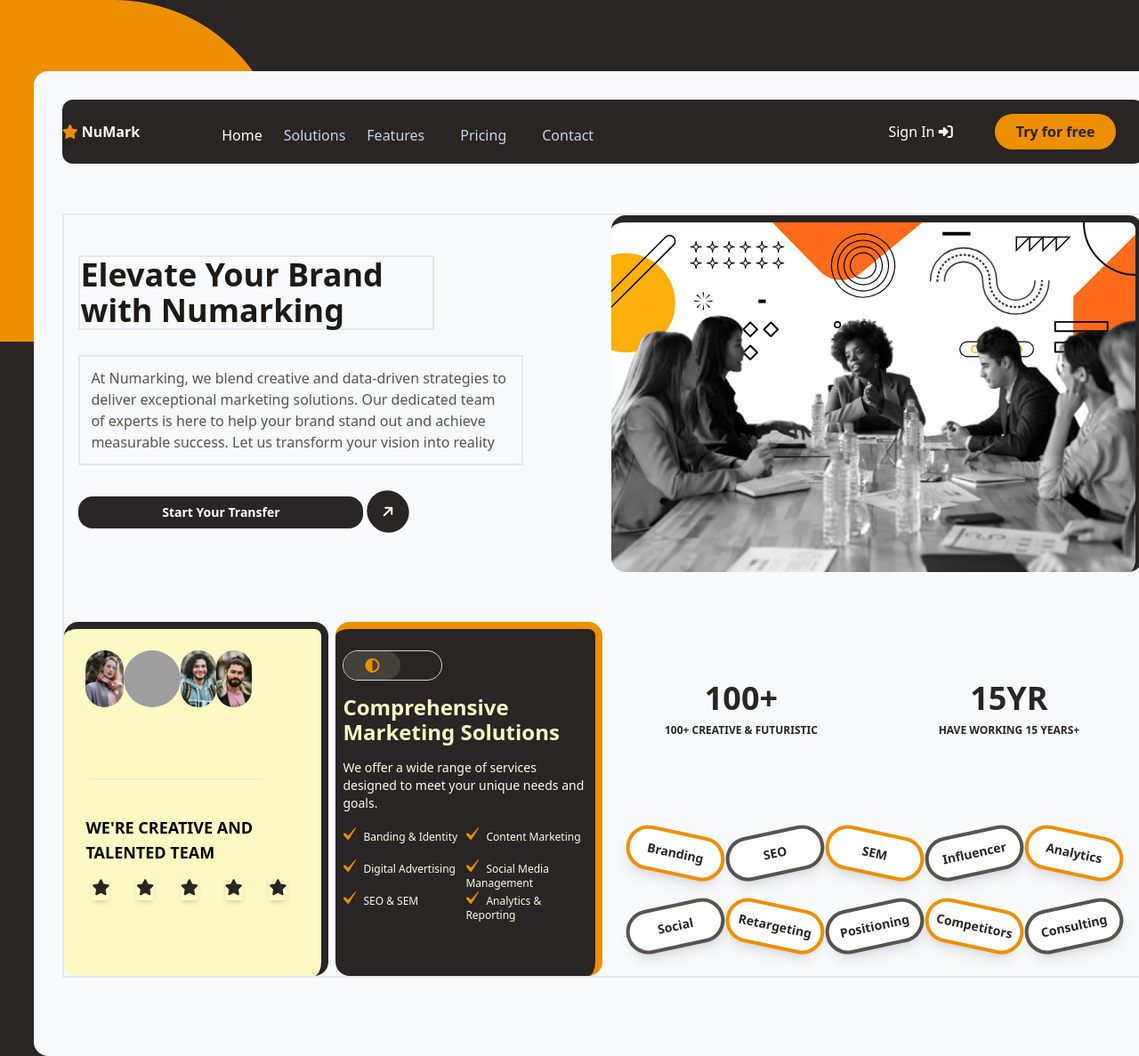
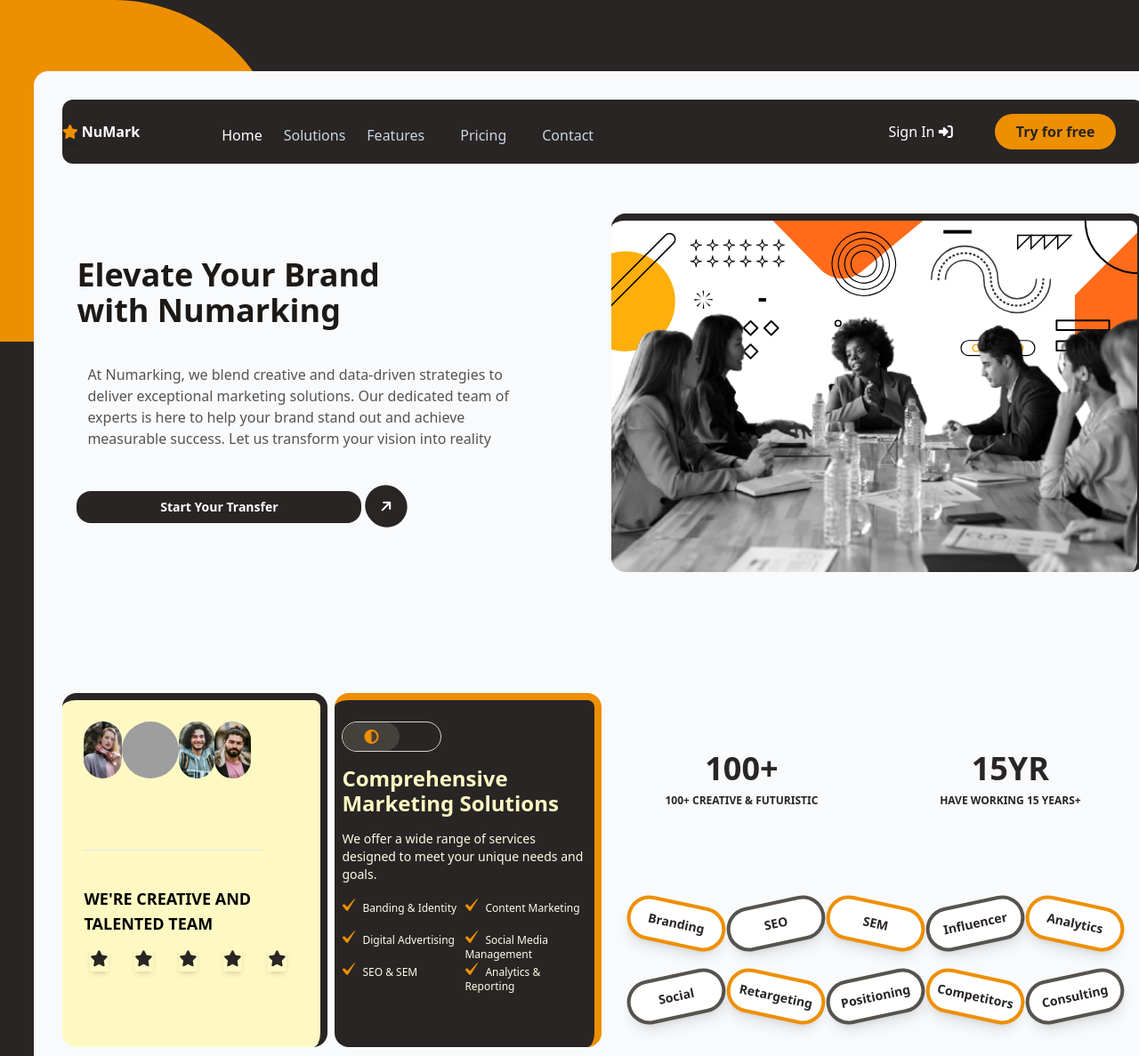
Before and after one commit to wisdomcool11/NuMark, a plain HTML site: page index.html in a window 1280 px wide. Shown: the top 1187 px of the page at 89% size. Drawn offline with nearby package versions, Linux system fonts and the light colour scheme; grey boxes are pictures that could not be loaded.

Commit message:
third commit: fixed the spacing btw the hero and the other section

```diff
--- a/app.js
+++ b/app.js
@@ -21,5 +21,5 @@ ScrollReveal({
 });
 
 ScrollReveal().reveal('header', {delay: 200, origin: 'top'});
-ScrollReveal().reveal('#hero__text, #hero__content, #CTA__btn',{delay: 700, origin: 'left', interval: 400 })
+ScrollReveal().reveal('#hero__text, #hero__content, #CTA__btn',{delay: 600, origin: 'left', interval: 400 })
 ScrollReveal().reveal('#card__one, #card__two',{delay: 500, origin: 'bottom' , interval: 200 })
--- a/index.html
+++ b/index.html
@@ -222,17 +222,17 @@
 
             <!-- Hero section -->
 
-            <section class=" w-full my-14 space-y-14 border-2 ">
+            <section class=" w-full my-14 space-y-14  ">
                 <div class="flex  flex-col md:flex-row gap-7 md:gap-1 justify-center items-center">
                     <!-- hold the hero img and text content -->
                     <div class="flex flex-col gap-7 w-full md:p-4 justify-center items-center md:justify-center md:items-start " >
 
-                        <h2 class=" text-stone-900 text-4xl font-bold md:w-[400px] leading-10 text-center mx-auto md:text-left md:mx-0 border-2 " id="hero__text">
+                        <h2 class=" text-stone-900 text-4xl font-bold md:w-[400px] leading-10 text-center mx-auto md:text-left md:mx-0 " id="hero__text">
                             Elevate Your Brand
                             with Numarking
                         </h2>
 
-                        <p class=" font-base text-stone-600 text-md md:w-[400px] text-center mx-auto md:mx-0 md:text-left  md:w-[500px] p-3 border-2 " id="hero__content ">
+                        <p class=" font-base text-stone-600 text-md md:w-[400px] text-center mx-auto md:mx-0 md:text-left  md:w-[500px] p-3 " id="hero__content ">
                             At Numarking, we blend creative and data-driven strategies to deliver exceptional marketing solutions. Our dedicated team of experts is here to help your brand stand out and achieve measurable success. Let us transform your vision into reality
                         </p>
 
@@ -247,15 +247,16 @@
                         </a>
                     </div>
 
+                    <!-- hero img -->
                     <div class="hero_img rounded rounded-2xl border-2 border-t-8 border-r-8 border-l-0 border-b-0 border-stone-800 overflow-hidden">
-                        <!-- hero img -->
                         <img src="meeting2.png" alt="img of people in a meeting" class="object-cover grayscale" >
                     </div>
 
-                </div>
+                </div> <!-- end of hero section -->
 
-                <div class="grid  grid-cols-1 grid-rows-4 md:grid-cols-4 md:grid-rows-2 grid-flow-dense  gap-2">
+                <div class=" grid  grid-cols-1 grid-rows-4 md:grid-cols-4 md:grid-rows-2 grid-flow-dense  md:gap-2  pt-20">
                     <!-- hold the other content below -->
+
                     <div class="col-start-1 col-end-2 row-start-1 row-end-2 md:row-span-2 flex flex-col gap-20 bg-yellow-100 p-6 pr-8 rounded rounded-2xl border-2 border-t-8 border-r-8 border-l-0 border-b-0 border-stone-800 overflow-hidden hover:shadow-lg" id="card__one">
                         <div class="flex items-center  w-[80%] ">
                             <!-- imgs -->
```
